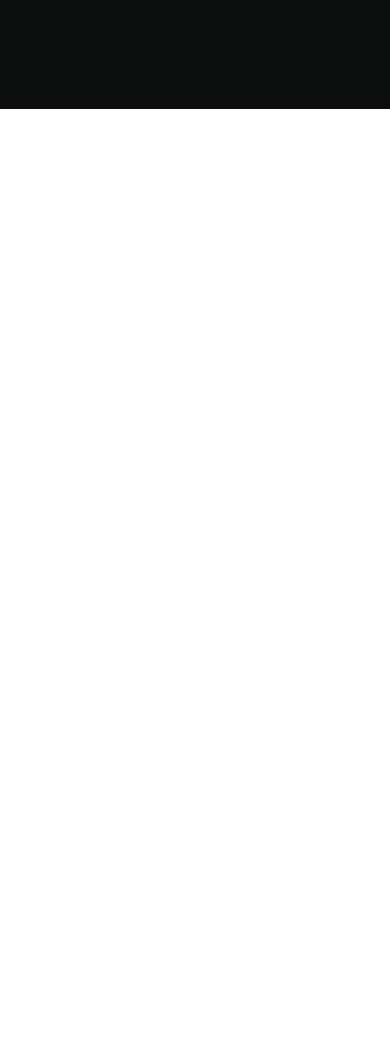
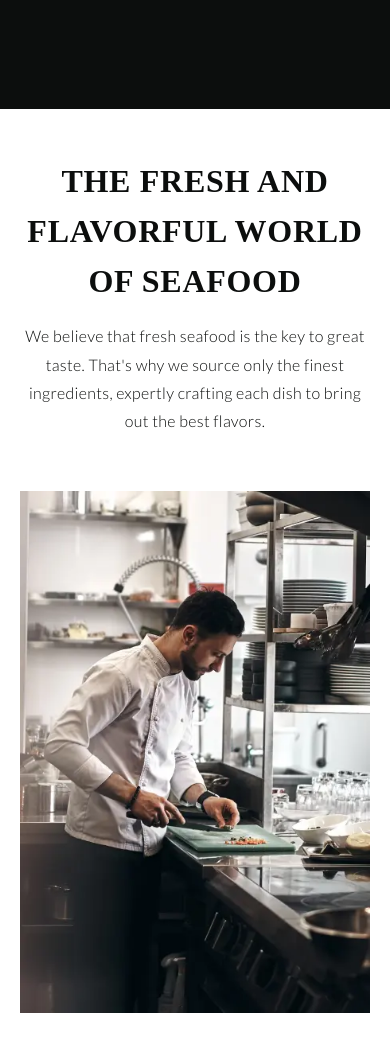
Before and after one commit to cedric-renais/Aquarium, a website: page index.html in a window 390 px wide. Shown: the part 2814-3865 px from the top of the page. Before the commit the page ends 2923 px from the top, so only its background shows below. Drawn offline with Linux system fonts and the light colour scheme; a web font is replaced by a local one.

Commit message:
v1.1.3 : HTML & CSS Values - Breakpoints

```diff
--- a/index.html
+++ b/index.html
@@ -217,6 +217,33 @@
           </div>
         </div>
       </section>
+      <!-- Section values -->
+      <section class="u-container values-section">
+        <img
+          src="./assets/images/chef-cooking.webp"
+          alt="Chef cooking"
+          class="values-section__chef-img"
+          width="440"
+          height="656"
+        />
+        <div class="values-section__content">
+          <h2 class="u-section-h2 values-section__h2">
+            THE FRESH AND FLAVORFUL WORLD OF SEAFOOD
+          </h2>
+          <p class="u-basic-text values-section__basic-text">
+            We believe that fresh seafood is the key to great taste. That's why
+            we source only the finest ingredients, expertly crafting each dish
+            to bring out the best flavors.
+          </p>
+          <img
+            src="./assets/images/restaurant-room.webp"
+            alt="The restaurant room"
+            class="values-section__decoration-img"
+            width="540"
+            height="304"
+          />
+        </div>
+      </section>
     </main>
     <!-- Script -->
     <script src="./sources/js/script.js"></script>
--- a/sources/sass/main.scss
+++ b/sources/sass/main.scss
@@ -159,6 +159,25 @@ body {
   }
 }
 
+// Section - Values
+.values-section {
+  padding-block: 104px;
+  display: flex;
+  gap: 100px;
+
+  &__content {
+    padding-block-start: 33px;
+  }
+
+  &__h2 {
+    margin-block-end: 16px;
+  }
+
+  &__basic-text {
+    margin-block-end: 46px;
+  }
+}
+
 // Breakpoints 1130px
 @media (max-width: 1130px) {
   // Header
@@ -208,6 +227,30 @@ body {
     }
 
     &__side-image-container {
+      display: none;
+    }
+  }
+
+  // Section - Values
+  .values-section {
+    padding-block: 72px 140px;
+    max-inline-size: 550px;
+    flex-direction: column;
+    gap: 10px;
+    text-align: center;
+
+    &__content {
+      padding-block-start: 0;
+    }
+
+    &__chef-img {
+      order: 2;
+      max-inline-size: 400px;
+      inline-size: 100%;
+      margin-inline: auto;
+    }
+
+    &__decoration-img {
       display: none;
     }
   }
@@ -324,6 +367,11 @@ body {
     inline-size: 100%;
     max-inline-size: 350px;
   }
+
+  // Section - Values
+  .values-section {
+    padding-block: 48px 120px;
+  }
 }
 
 // Breakpoints 500px
```
Also changed, not shown: sources/css/main.css, 1 other file.
